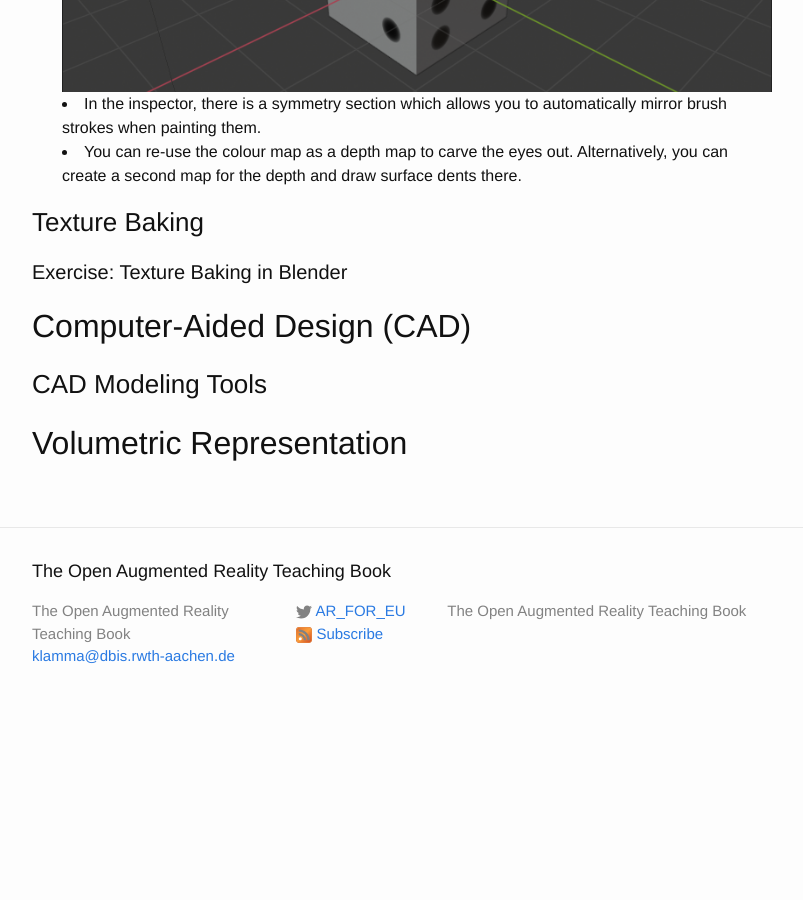
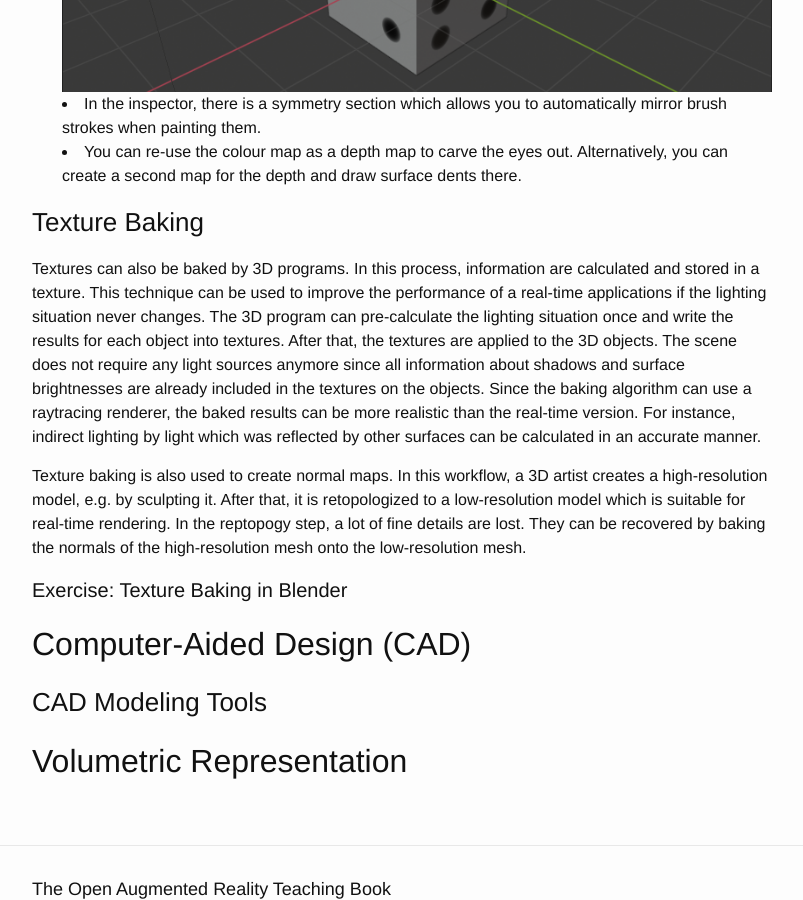
Before and after one commit to klamma/ar-for-eu-book, a Jekyll site: the page built from _pages/chapters/modeling.md, in a window 1280 px wide and 900 px high, scrolled down 18172 px. Shown: the whole window, without its empty margins (238-1041 px from the left). Built offline with Jekyll 4.4.1, drawn with Linux system fonts in a browser that asks for light colours; nearby versions of some CDN libraries; before the commit the page ends 18900 px from its top, so only the background shows below that.

Commit message:
added section about texture baking (modeling)

```diff
--- a/_pages/chapters/modeling.md
+++ b/_pages/chapters/modeling.md
@@ -429,6 +429,21 @@ To achieve this, you will texture paint the sides of a cube so that they show th
 
 ### Texture Baking
 
+Textures can also be baked by 3D programs.
+In this process, information are calculated and stored in a texture.
+This technique can be used to improve the performance of a real-time applications if the lighting situation never changes.
+The 3D program can pre-calculate the lighting situation once and write the results for each object into textures.
+After that, the textures are applied to the 3D objects.
+The scene does not require any light sources anymore since all information about shadows and surface brightnesses are already included in the textures on the objects.
+Since the baking algorithm can use a raytracing renderer, the baked results can be more realistic than the real-time version.
+For instance, indirect lighting by light which was reflected by other surfaces can be calculated in an accurate manner.
+
+Texture baking is also used to create normal maps.
+In this workflow, a 3D artist creates a high-resolution model, e.g. by sculpting it.
+After that, it is retopologized to a low-resolution model which is suitable for real-time rendering.
+In the reptopogy step, a lot of fine details are lost.
+They can be recovered by baking the normals of the high-resolution mesh onto the low-resolution mesh.
+
 #### Exercise: Texture Baking in Blender
 
 ## Computer-Aided Design (CAD)
```
